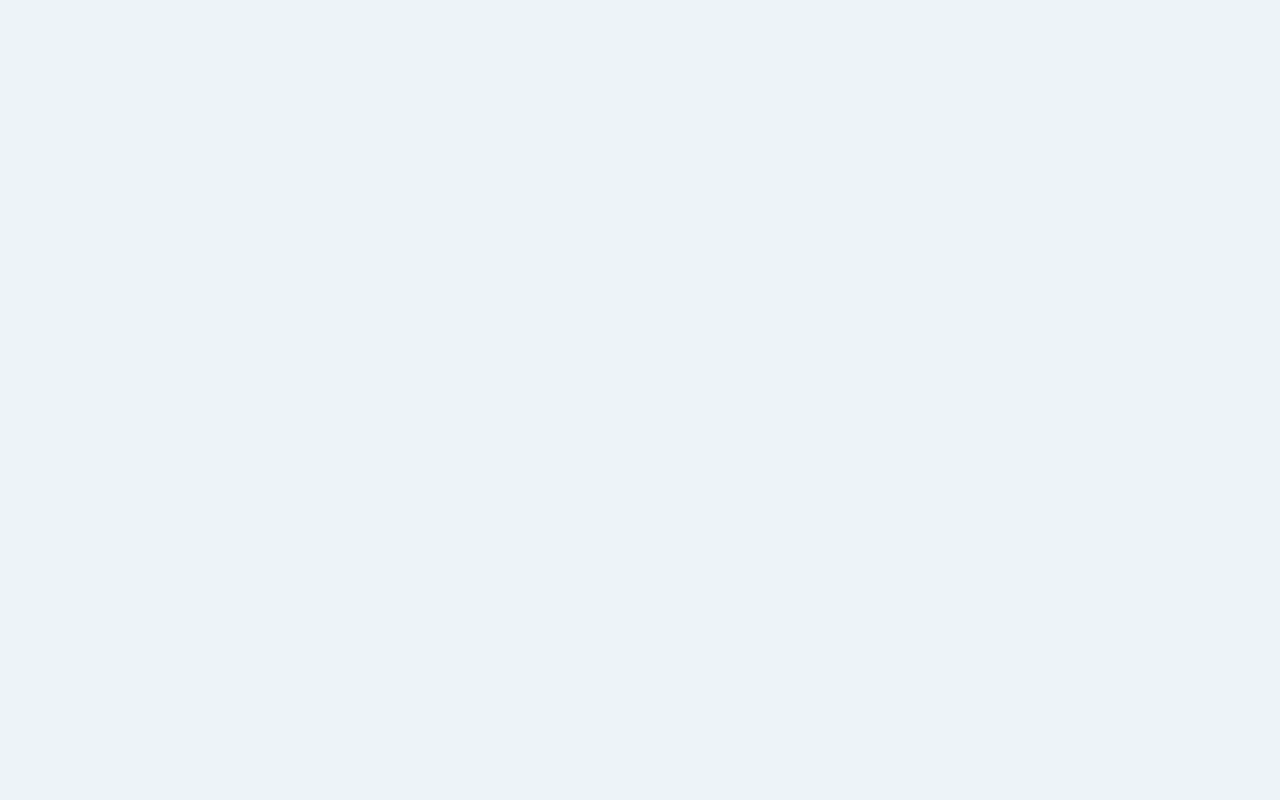
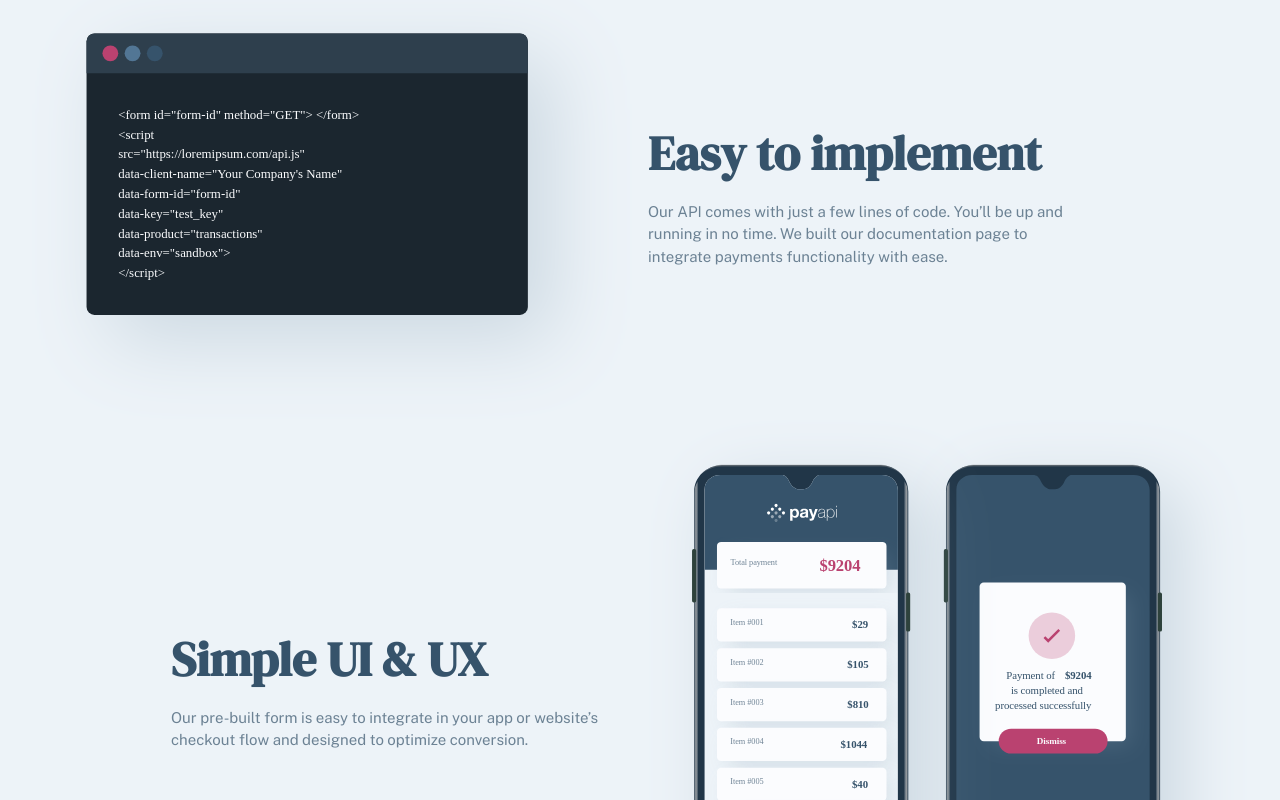
Before and after one commit to okayda/next-pay-multi, a Next.js app: page / in a window 1280 px wide. Shown: the part 1380-2180 px from the top of the page. Before the commit the page ends 1233 px from the top, so only its background shows below. Built offline with nearby package versions, Linux system fonts and the light colour scheme.

Commit message:
Add features section for mobile & desktop

```diff
--- /dev/null
+++ b/app/(home)/Features.tsx
@@ -0,0 +1,51 @@
+import Link from "next/link";
+import Image from "next/image";
+
+export default function Features() {
+  return (
+    <section>
+      <div className="mx-auto max-w-[620px] px-8 py-[150px] lg:max-w-xxl">
+        <div className="lg:flex lg:items-center lg:gap-4">
+          <Image
+            src="/home/easy.svg"
+            alt="Implementation"
+            width={335}
+            height={390}
+            className="mx-auto w-[600px] lg:mx-0"
+          />
+
+          <div className="text-center lg:max-w-[445px] lg:text-left">
+            <h2 className="mb-6 font-serif text-3xl font-bold text-dark-grey xs:text-4xl xs:text-[42px] lg:text-5xl">
+              Easy to implement
+            </h2>
+            <p className="text-slight-grey">
+              Our API comes with just a few lines of code. You’ll be up and
+              running in no time. We built our documentation page to integrate
+              payments functionality with ease.
+            </p>
+          </div>
+        </div>
+
+        <div className="lg:flex lg:flex-row-reverse lg:items-center lg:gap-8">
+          <Image
+            src="/home/simple.svg"
+            alt="Implementation"
+            width={335}
+            height={390}
+            className="mx-auto w-[600px] lg:mx-0"
+          />
+
+          <div className="text-center lg:max-w-[445px] lg:text-left">
+            <h2 className="mb-6 font-serif text-3xl font-bold text-dark-grey xs:text-4xl xs:text-[42px] lg:text-5xl">
+              Simple UI & UX
+            </h2>
+            <p className="text-slight-grey">
+              Our pre-built form is easy to integrate in your app or website’s
+              checkout flow and designed to optimize conversion.
+            </p>
+          </div>
+        </div>
+      </div>
+    </section>
+  );
+}
--- a/app/(home)/Hero.tsx
+++ b/app/(home)/Hero.tsx
@@ -4,26 +4,26 @@ import Link from "next/link";
 export default function Hero() {
   return (
     <section>
-      <div className="xs:max-w-[550px] mx-auto max-w-[490px] px-4 lg:flex lg:max-w-xxl lg:flex-row-reverse lg:items-center lg:justify-between lg:px-8">
+      <div className="mx-auto max-w-[490px] px-4 xs:max-w-[550px] lg:flex lg:max-w-xxl lg:flex-row-reverse lg:items-center lg:justify-between lg:px-8">
         <Image
           src="/home/phone.svg"
-          className="xs:h-[410px] xs:w-[260px] mx-auto lg:mx-0  lg:h-[660px] lg:w-[420px]"
+          className="mx-auto xs:h-[410px] xs:w-[260px] lg:mx-0 lg:h-[660px] lg:w-[420px]"
           width={190}
           height={300}
           alt="Smartphone"
         />
 
         <div className="lg:max-w-[540px]">
-          <h1 className="xs:mb-8 xs:text-5xl mb-7 text-center font-serif text-3xl font-bold text-dark-grey lg:mb-10 lg:text-left lg:text-7xl">
+          <h1 className="mb-7 text-center font-serif text-3xl font-bold text-dark-grey xs:mb-8 xs:text-5xl lg:mb-10 lg:text-left lg:text-7xl">
             Start building with our APIs for absolutely free.
           </h1>
 
           <form
             action="#"
-            className="xs:bg-white xs:max-w-[450px] xs:flex-row xs:justify-between xs:gap-0 xs:rounded-full xs:shadow-md mx-auto mb-4 flex max-w-[380px] flex-col gap-4 lg:mx-0 lg:max-w-[470px]"
+            className="mx-auto mb-4 flex max-w-[380px] flex-col gap-4 xs:max-w-[450px] xs:flex-row xs:justify-between xs:gap-0 xs:rounded-full xs:bg-white xs:shadow-md lg:mx-0 lg:max-w-[470px]"
           >
             <input
-              className="xs:w-[60%] xs:shadow-none rounded-full p-4 text-sm font-bold shadow-md outline-none lg:w-[64%]"
+              className="rounded-full p-4 text-sm font-bold shadow-md outline-none xs:w-[60%] xs:shadow-none lg:w-[64%]"
               type="email"
               name="email"
               id="email"
--- a/app/page.tsx
+++ b/app/page.tsx
@@ -1,3 +1,4 @@
+import Features from "./(home)/Features";
 import Hero from "./(home)/Hero";
 import Work from "./(home)/Work";
 
@@ -6,6 +7,7 @@ export default function Home() {
     <>
       <Hero />
       <Work />
+      <Features />
     </>
   );
 }
--- a/tailwind.config.ts
+++ b/tailwind.config.ts
@@ -14,7 +14,7 @@ const config: Config = {
 
     extend: {
       maxWidth: {
-        xxl: "1400px",
+        xxl: "1300px",
       },
 
       screens: {
@@ -29,6 +29,7 @@ const config: Config = {
       "main-color": "#edf3f8",
       "shade-grey": "#1b262f",
       "dark-grey": "#36536b",
+      "slight-grey": "#6c8294",
       "light-grey": "#fbfcfe",
       white: "#ffffff",
       pink: "#ba4270",
```
